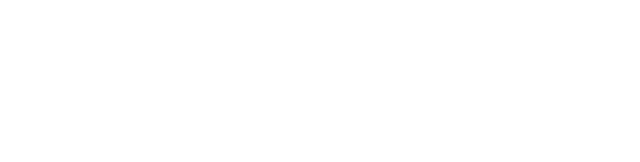
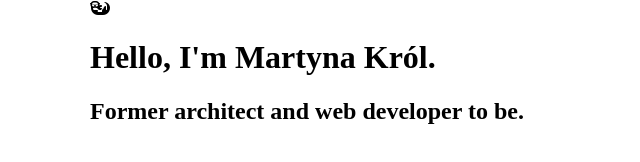
Before and after one commit to martyna-krol/portfolio, a website: page src/index.html in a window 1280 px wide. Shown: the whole page, without its empty margins (0-640 px from the left). Drawn offline with nearby package versions, Linux system fonts and the light colour scheme; files that its build step writes are made by us from their sources.

Commit message:
Start css

```diff
--- a/src/index.html
+++ b/src/index.html
@@ -4,10 +4,19 @@
     <meta charset="UTF-8">
     <meta http-equiv="X-UA-Compatible" content="IE=edge">
     <meta name="viewport" content="width=device-width, initial-scale=1.0">
-    <title>Martyna Król's page</title>
+    <title>Martyna Król</title>
+    <link rel="stylesheet" href="https://use.fontawesome.com/releases/v6.0.0/css/all.css">
     <link rel="stylesheet" href="css/style.css">
 </head>
 <body>
-
+    <header class="splash">
+        <div class="row">
+            <div class="container">
+                <i class="fa-solid fa-otter"></i>
+                <h1 class="page-title">Hello, I'm Martyna Król.</h1>
+                <h2 class="page-subtitle">Former architect and web developer to be.</h2>
+            </div>
+        </div>
+    </header>
 </body>
 </html>
--- a/src/sass/style.scss
+++ b/src/sass/style.scss
@@ -0,0 +1,17 @@
+/* Global */
+
+*,
+*::before,
+*::after {
+  box-sizing: border-box;
+}
+
+body {
+  margin: 0;
+}
+
+.container {
+  max-width: 1140px;
+  margin: 0 auto;
+  padding: 0 20px;
+}
```
Also changed, not shown: package.json (+9 -15 lines), server.js (deleted, +0 -15 lines), .eslintrc.json, README.md (added), 2 other files.
